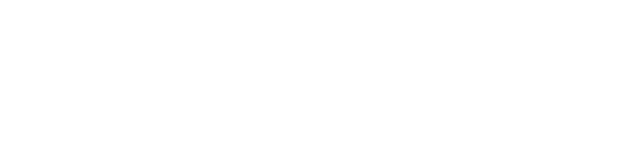
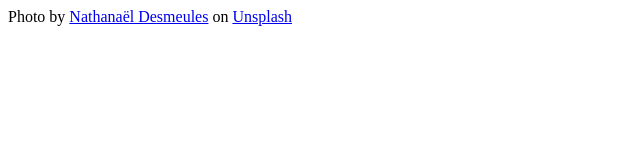
Before and after one commit to Pavel-nk95/odin-signup-form, a website: page src/index.html in a window 1280 px wide. Shown: the whole page, without its empty margins (0-640 px from the left). Drawn offline with Linux system fonts and the light colour scheme.

Commit message:
init: init app

```diff
--- a/src/index.html
+++ b/src/index.html
@@ -1,14 +1,26 @@
 <!DOCTYPE html>
 <html lang="ru">
-<head>
-    <meta charset="UTF-8">
-    <meta name="viewport" content="width=device-width, initial-scale=1.0">
-    <meta http-equiv="X-UA-Compatible" content="ie=edge">
-    <title>Document</title>
+  <head>
+    <meta charset="UTF-8" />
+    <meta name="viewport" content="width=device-width, initial-scale=1.0" />
+    <meta http-equiv="X-UA-Compatible" content="ie=edge" />
+    <title>Signup-form</title>
 
-    <link rel="stylesheet" href="styles/style.css">
-</head>
-<body>
-
-</body>
+    <link rel="stylesheet" href="styles/style.css" />
+  </head>
+  <body>
+    <div class="container"></div>
+    <span
+      >Photo by
+      <a
+        href="https://unsplash.com/@nathanael240606?utm_source=unsplash&utm_medium=referral&utm_content=creditCopyText"
+        >Nathanaël Desmeules</a
+      >
+      on
+      <a
+        href="https://unsplash.com/photos/Nvvmuwm5hUw?utm_source=unsplash&utm_medium=referral&utm_content=creditCopyText"
+        >Unsplash</a
+      >
+    </span>
+  </body>
 </html>
```
Also changed, not shown: package.json (+4 -4 lines), src/fonts/Norse-Bold.otf (added), src/img/odin-lined.png (added), 1 other file.
